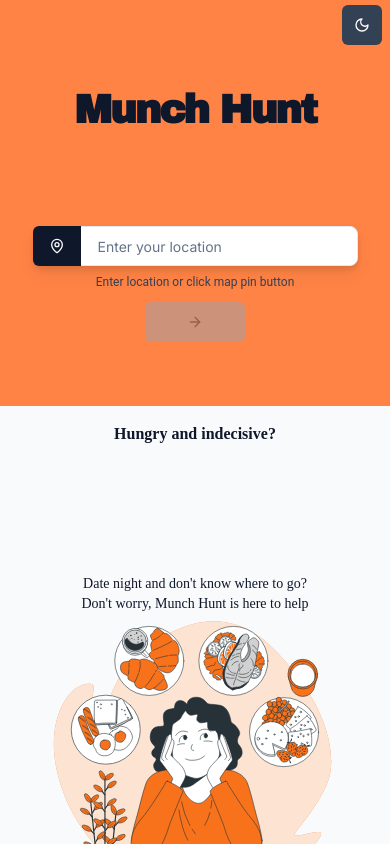
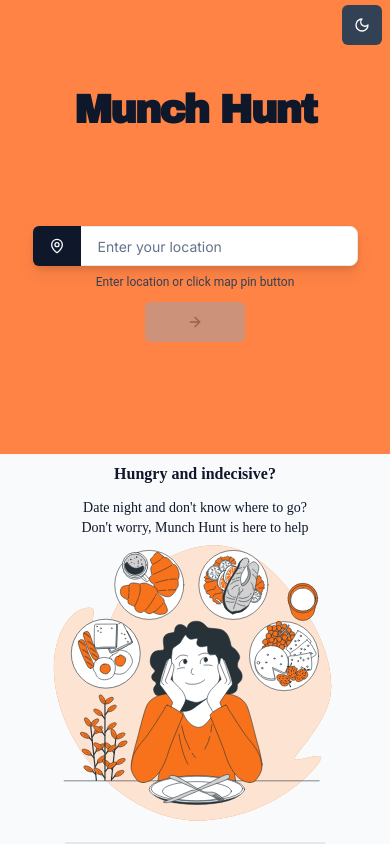
Before and after one commit to francisco-cmyk/munchHunt2, a React (Vite) app: page / in a window 390 px wide. Shown: the top 844 px of the page. Built offline with nearby package versions, Linux system fonts and the light colour scheme; a web font is replaced by a local one.

Commit message:
Fix mobile landing

```diff
--- a/src/Pages/Location.tsx
+++ b/src/Pages/Location.tsx
@@ -121,7 +121,7 @@
           duration: 1,
           scrollTrigger: {
             trigger: section, // Trigger for each section
-            start: "top 75%", // When the top of the element hits 75% of the viewport
+            start: "top 70%%", // When the top of the element hits 75% of the viewport
             end: "bottom 25%", // When the bottom of the element hits 25% of the viewport
             toggleActions: "play none none none",
           },
@@ -230,7 +230,7 @@
         </p>
       </div>
 
-      <div className='flex justify-center sm:mb-20 mb-16'>
+      <div className='flex justify-center sm:mb-20 mb-28'>
         <div
           ref={inputbarRef}
           className='md:w-2/3 md:h-28 w-full flex flex-col justify-center items-center rounded-lg border-none  '
@@ -317,10 +317,10 @@
           ref={(el) => {
             if (el) sectionsRef.current[0] = el;
           }}
-          className='flex sm:flex-row sm:justify-evenly flex-col items-center justify-evenly sm:mt-7 mt-4 2xl:3/5 md:3/4 lg:mr-20'
+          className='flex sm:flex-row sm:justify-evenly flex-col items-center justify-evenly sm:mt-7 mt-2 2xl:3/5 md:3/4 lg:mr-20'
         >
           <div className=' flex flex-col sm:text-left text-center sm:w-1/2 sm:pr-10'>
-            <p className='font-semibold md:text-4xl text-base sm:mb-4 mb-32'>
+            <p className='font-semibold md:text-4xl text-base sm:mb-4 mb-3 '>
               Hungry and indecisive?
             </p>
             <p className='sm:mb-2 sm:text-base text-sm'>
```
